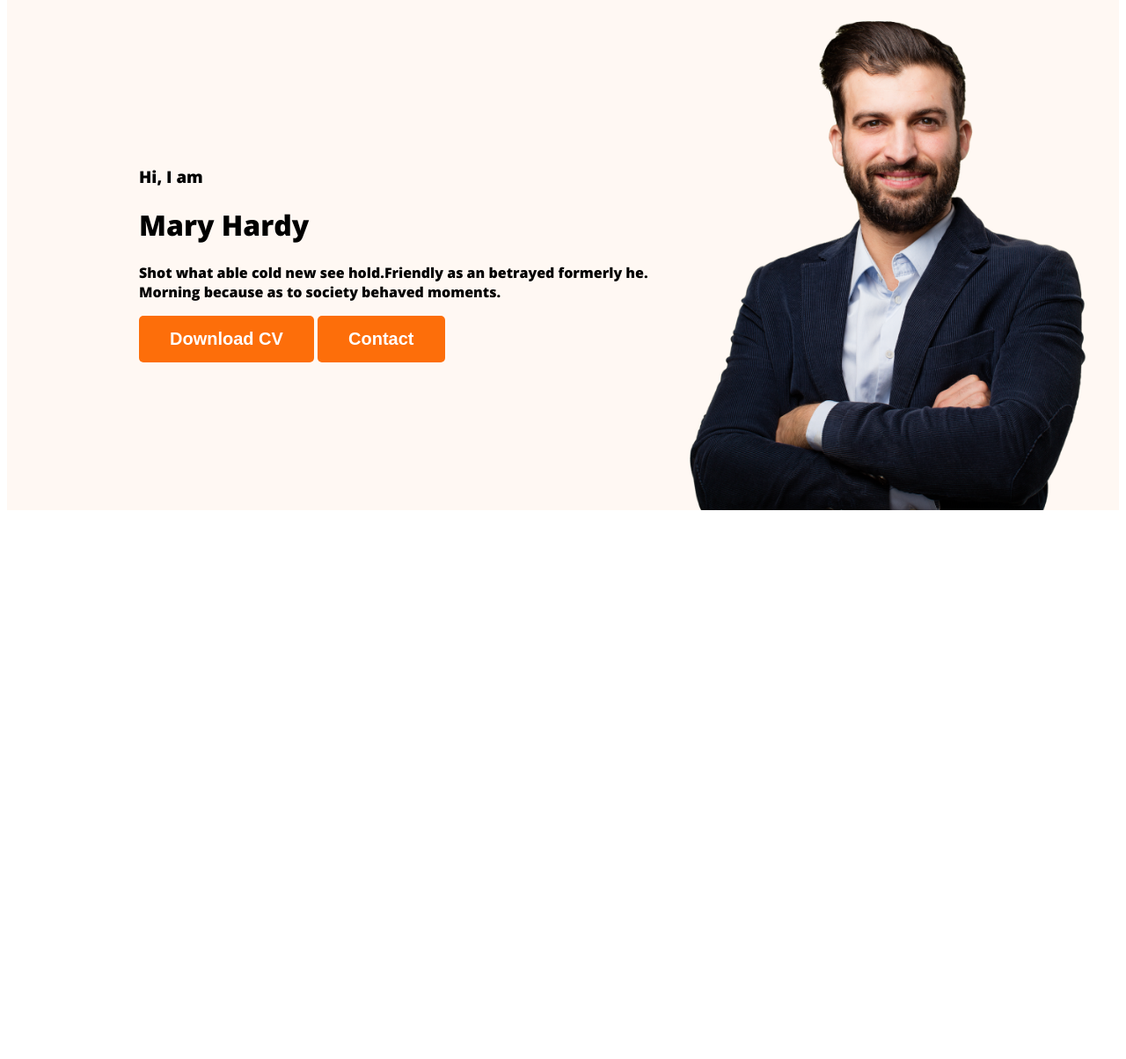
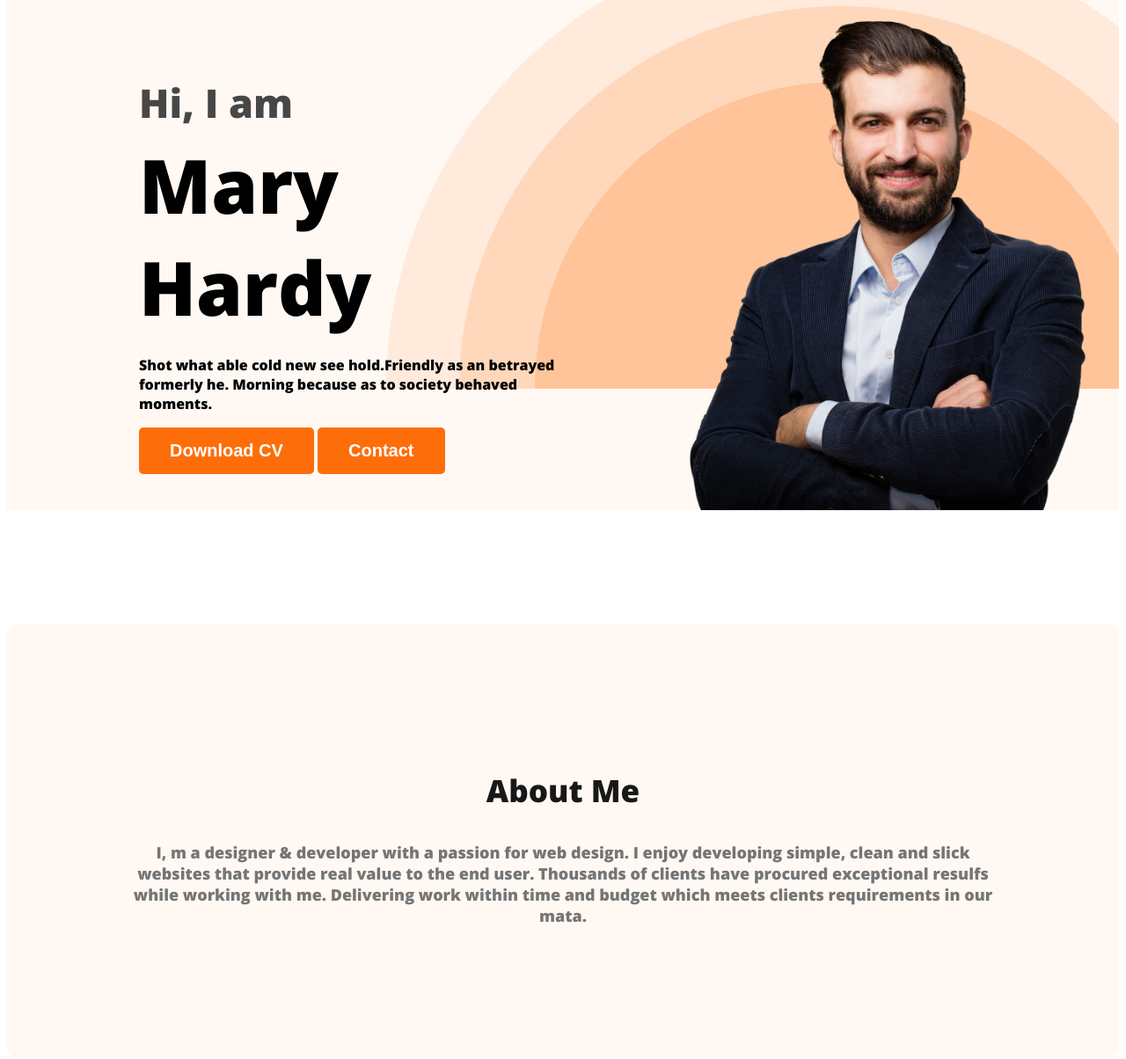
Before and after one commit to alnahian5344/first-portfolio, a plain HTML site: page index.html in a window 1280 px wide. Shown: the part 222-1426 px from the top of the page at 88% size. Before the commit the page ends 810 px from the top, so only its background shows below. Drawn offline with nearby package versions, Linux system fonts and the light colour scheme.

Commit message:
secton commit

```diff
--- a/index.html
+++ b/index.html
@@ -22,7 +22,7 @@
             </ul>
         </nav>
         <div class="banner">
-            <div>
+            <div class="banner-content">
                 <h3 class="banner-greetin">Hi, I am</h3>
                 <h1 class="banner-title">Mary Hardy</h1>
                 <p class="banner-description">Shot what able cold new see hold.Friendly as an betrayed formerly he.
@@ -34,7 +34,17 @@
             <img class="profile-pic" src="images/hardy.png" alt="">
         </div>
     </header>
-    <main></main>
+    <main>
+        <section class="about">
+            <h3 class="section-title">About Me</h3>
+            <p class="section-description">
+                I, m a designer & developer with a passion for web design. I enjoy developing simple, clean and slick
+                websites that provide real value to the end user. Thousands of clients have procured exceptional resulfs
+                while working with me. Delivering work within time and budget which meets clients requirements in our
+                mata.
+            </p>
+        </section>
+    </main>
     <footer></footer>
 </body>
 
--- a/portfolio/style.css
+++ b/portfolio/style.css
@@ -17,6 +17,19 @@ body {
     font-weight: 700;
     padding: 15px 35px;
 }
+.section-title {
+    color: #181818;
+    text-align: center;
+    font-size: 35px;
+    font-weight: 700;
+}
+
+.section-description {
+    color: #757575;
+    text-align: center;
+    font-size: 18px;
+}
+
 /* nav related */
 nav {
     display: flex;
@@ -27,6 +40,9 @@ nav {
 }
 .header{
     background-color:  #fff8f3;
+    background-image: url('../images/header_bg.png');
+    background-repeat: no-repeat;
+    background-position: right;
 }
 .banner{
     padding: 30px 30px 0px 150px;
@@ -36,6 +52,20 @@ nav {
 }
 .banner .profile-pic{
     width: 500px;
+}
+.banner-greetin{
+    font-size: 45px;
+    color: #474747;
+    margin-bottom: 0;
+}
+.banner-title{
+    font-size: 85px;
+    font-weight: 700;
+    margin-top: 5px;
+    margin-bottom: 20px;
+}
+.banner-content {
+    max-width: 500px;
 }
 nav-title {
     color: #181818;
@@ -53,3 +83,29 @@ nav li {
     text-decoration: none;
     margin: 50px;
 }
+
+
+
+/* Main section */
+
+
+.about {
+    padding: 130px;
+    border-radius: 10px;
+    background: #FFF8F3;
+    margin: 130px 0;
+}
+
+
+
+
+
+/*
+.about-info-container {
+    display: flex;
+    justify-content: space-around;
+}
+
+.about-info {
+    text-align: center;
+} */
```
